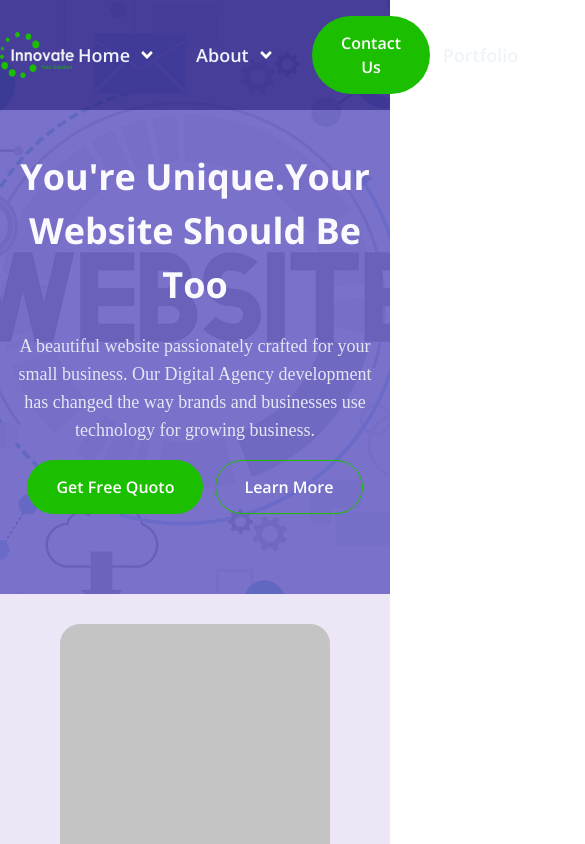
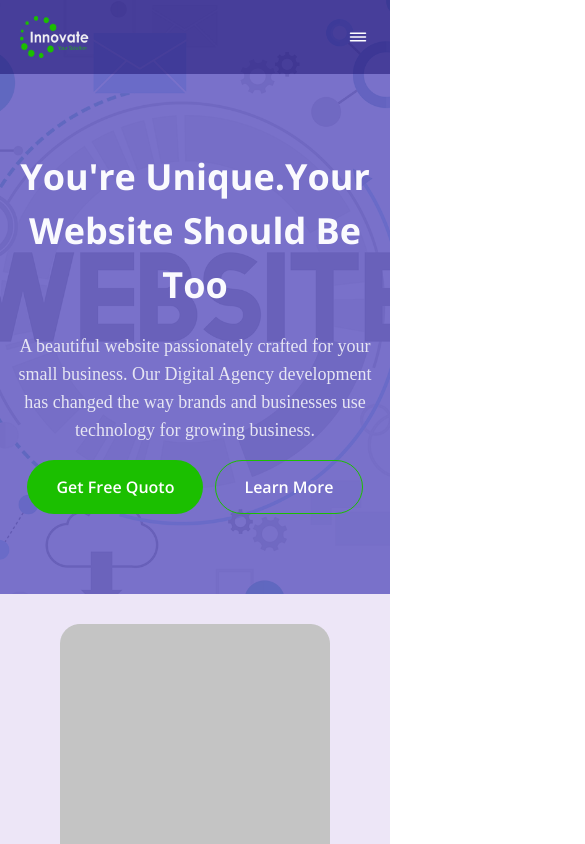
Before and after one commit to mdsalathossain0/innovative-project-final, a React (Vite) app: page / in a window 390 px wide. Shown: the top 844 px of the page, 585 px wide, since content can reach past the window. Built offline with nearby package versions, Linux system fonts and the light colour scheme; a web font is replaced by a local one.

Commit message:
Nevber Responsive Done

```diff
--- a/src/components/ImpactCard.jsx
+++ b/src/components/ImpactCard.jsx
@@ -16,6 +16,8 @@ const ImpactCard = ({title,text,image}) => {
             </div>
         </Flex>
 
+
+
   )
 }
 
--- a/src/components/List.jsx
+++ b/src/components/List.jsx
@@ -3,7 +3,7 @@ import React from 'react'
 
 const List = ({text, className}) => {
   return (
-    <li className={`text-lg font-semibold list-none text-primary font-san hover:text-fourth duration-300  ${className}`}>{text}</li>
+    <li className={`text-sm lg:text-lg font-semibold list-none text-primary font-san hover:text-fourth duration-300  ${className}`}>{text}</li>
   )
 }
 
--- a/src/layouts/Impact.jsx
+++ b/src/layouts/Impact.jsx
@@ -46,7 +46,11 @@ const Impact = () => {
                 </div>
             </div>
             </Flex>
+            <div class="w-full h-[400px] bg-black ">
+                    <h1 className='text-5xl font-bold text-transparent bg-clip-text bg-linear-to-r from-[#3B82F6] from-0% to-[#D946EF] to-100%'>Abu Salat Lemon</h1>
+            </div>
         </Container>
+
     </section>
   )
 }
--- a/src/layouts/Nav.jsx
+++ b/src/layouts/Nav.jsx
@@ -1,4 +1,4 @@
-import React from 'react'
+
 import Container from '../components/Container'
 import Flex from '../components/Flex'
 import Images from '../components/Images'
@@ -9,10 +9,22 @@ import Button from '../components/Button'
 import LogoImg from '../assets/mainlogo.png'
 import { FaAngleDown } from "react-icons/fa";
 import { Link } from 'react-router-dom'
+import { IoReorderThreeOutline } from 'react-icons/io5'
+import { useState } from 'react'
+import { GiCrossedBones } from 'react-icons/gi'
 
 const Nav = () => {
+
+let [click, setClick] = useState(false)
+
+let handleClick = ()=>{
+  setClick(!click)
+}
+
   return (
-    <nav className='bg-[#160c6d80] py-4 absolute top-0 left-0 w-full'>
+<>
+{/*  Large device start */}
+    <nav className='hidden lg:block bg-[#160c6d80] py-4 absolute top-0 left-0 w-full'>
         <Container>
             <Flex className='items-center'>
                 <div className='w-[20%]'>
@@ -63,6 +75,66 @@ const Nav = () => {
             </Flex>
         </Container>
     </nav>
+     {/* Large device End */}
+
+    {/*  Mobile device start */}
+    <nav className='lg:hidden bg-[#160c6d80] px-5 py-4 absolute top-0 left-0 w-full'>
+    <Container>
+        <Flex className='items-center justify-between'>
+            <div >
+                <Link to='/'><Images className='w-[70%]' src={LogoImg} alt='Logo'/></Link>
+            </div>
+
+           <div onClick={handleClick}>
+           {
+            click ? <GiCrossedBones className='text-lg text-white'/>:<IoReorderThreeOutline className='text-2xl text-white'/>
+           }
+
+           </div>
+        </Flex>
+
+       {
+        click &&  <Flex className='gap-y-4 flex-col pt-5 items-center'>
+
+        <Link to='/'>
+        <Flex className='gap-x-2 items-center'>
+        <List  text='Home' /><FaAngleDown className='text-white text-sm '/>
+        </Flex>
+        </Link>
+        <Link to='/about'>
+        <Flex className='gap-x-2 items-center'>
+        <List text='About'/><FaAngleDown className='text-white text-sm '/>
+        </Flex>
+        </Link>
+        <Link to='/service'>
+        <Flex className='gap-x-2 items-center'>
+        <List text='Service'/><FaAngleDown className='text-white text-sm '/>
+        </Flex>
+        </Link>
+        <Link to='/portfolio'>
+        <Flex className='gap-x-2 items-center'>
+        <List text='Portfolio'/><FaAngleDown className='text-white text-sm '/>
+        </Flex>
+        </Link>
+        <Link to='/price'>
+        <Flex className='gap-x-2 items-center'>
+        <List text='Price'/><FaAngleDown className='text-white text-sm '/>
+        </Flex>
+        </Link>
+        <Link to='/blog'>
+        <Flex className='gap-x-2 items-center'>
+        <List text='Blog'/><FaAngleDown className='text-white text-sm '/>
+        </Flex>
+        </Link>
+
+
+        </Flex>
+       }
+
+    </Container>
+</nav>
+{/*   Mobile device End */}
+</>
   )
 }
 
```
